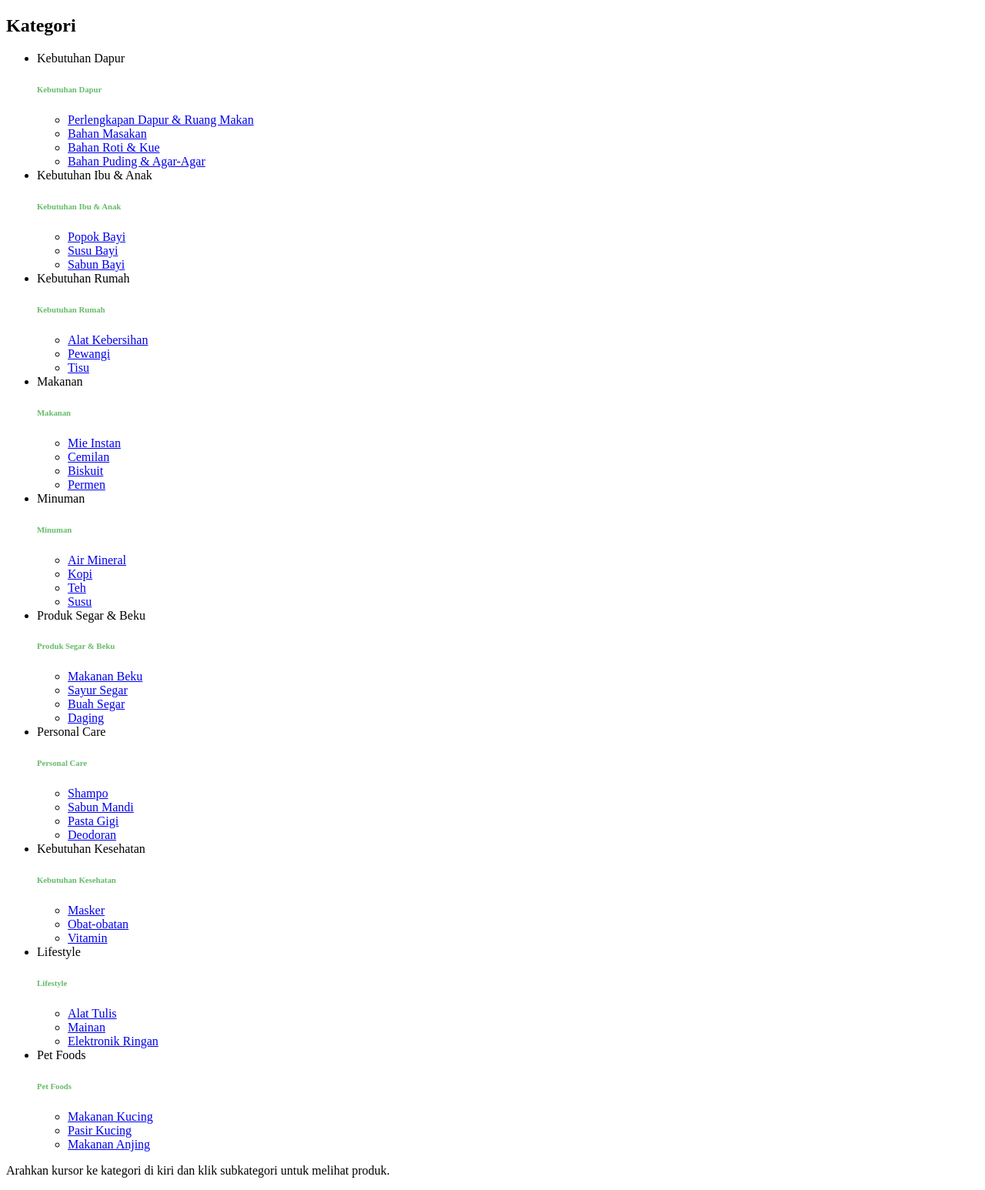
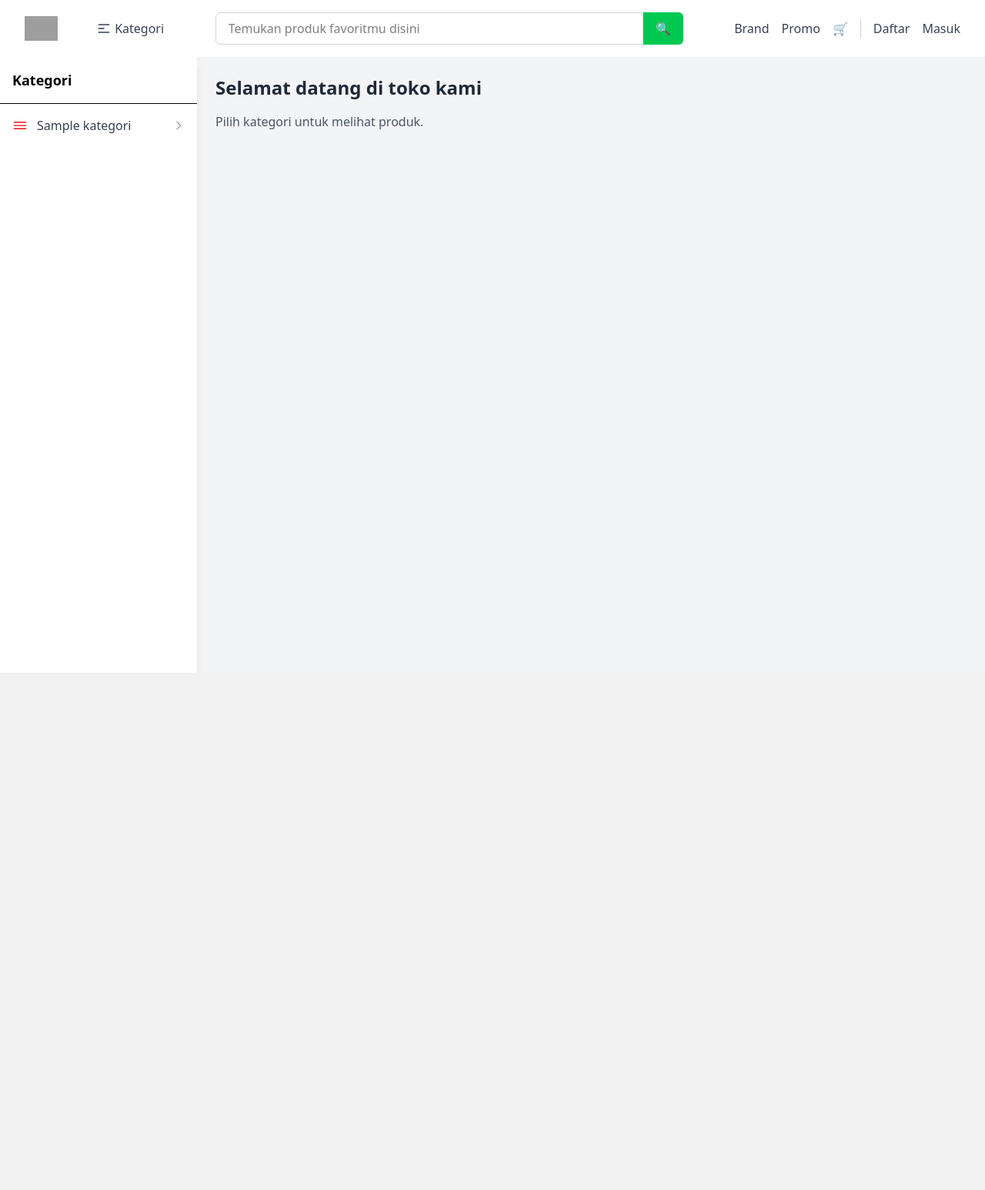
Before and after one commit to minoritas13/ProjekWeb, a PHP site: the page made by app/views/kategori/index.php in a window 1280 px wide. Shown: the whole page at 77% size. After the commit the page ends 874 px from the top, so only its background shows below. Run offline with PHP 8.4, Linux system fonts and the light colour scheme; the template is opened without the code that fills it: most values are stand-ins (such as "Sample title", 1, 10 or a date in 2020); some libraries are stand-ins or nearby versions; grey boxes are pictures that could not be loaded.

Commit message:
buat kategori

```diff
--- a/app/views/dashboardAdmin/index.php
+++ b/app/views/dashboardAdmin/index.php
@@ -30,9 +30,11 @@
                 </tr>
             </thead>
             <tbody class="text-gray-700">
+                <?php $no = 1; // Initialize a counter variable
+                ?>
                 <?php foreach ($data['barang'] as $barang): ?>
                     <tr class="hover:bg-gray-50 border-t">
-                        <td class="px-4 py-3"><?= $barang['id']; ?></td>
+                        <td class="px-4 py-3"><?= $no++; ?></td>
                         <td class="px-4 py-3"><?= $barang['nama']; ?></td>
                         <td class="px-4 py-3"><?= number_format($barang['harga'], 0, ',', '.'); ?></td>
                         <td class="px-4 py-3"><?= $barang['stok']; ?></td>
--- a/app/views/kategori/index.php
+++ b/app/views/kategori/index.php
@@ -1,64 +1,33 @@
-<!DOCTYPE html>
-<html lang="id">
-
-<head>
-  <meta charset="UTF-8">
-  <title>Kategori</title>
-</head>
-
-<body class="bg-light">
-  <!-- Main Content -->
-  <main class="d-flex min-vh-100">
-
-    <!-- Sidebar Kategori -->
-    <aside class="w-25 bg-white shadow-sm p-4">
-      <h2 class="h6 fw-semibold mb-4">Kategori</h2>
-      <ul class="list-unstyled small text-secondary">
-        <?php
-        $kategori = [
-          "Kebutuhan Dapur" => [
-            "Perlengkapan Dapur & Ruang Makan",
-            "Bahan Masakan",
-            "Bahan Roti & Kue",
-            "Bahan Puding & Agar-Agar"
-          ],
-          "Kebutuhan Ibu & Anak" => ["Popok Bayi", "Susu Bayi", "Sabun Bayi"],
-          "Kebutuhan Rumah" => ["Alat Kebersihan", "Pewangi", "Tisu"],
-          "Makanan" => ["Mie Instan", "Cemilan", "Biskuit", "Permen"],
-          "Minuman" => ["Air Mineral", "Kopi", "Teh", "Susu"],
-          "Produk Segar & Beku" => ["Makanan Beku", "Sayur Segar", "Buah Segar", "Daging"],
-          "Personal Care" => ["Shampo", "Sabun Mandi", "Pasta Gigi", "Deodoran"],
-          "Kebutuhan Kesehatan" => ["Masker", "Obat-obatan", "Vitamin"],
-          "Lifestyle" => ["Alat Tulis", "Mainan", "Elektronik Ringan"],
-          "Pet Foods" => ["Makanan Kucing", "Pasir Kucing", "Makanan Anjing"]
-        ];
-
-        foreach ($kategori as $nama => $sub) {
-          echo "<li class='group mb-2'>";
-          echo "<div class='p-2 rounded hover-bg-light fw-medium' style='cursor:pointer;'>$nama</div>";
-          echo "<div class='submenu rounded'>";
-          echo "<h6 class='fw-semibold mb-2' style='color: #66BB6A;'>$nama</h6>";
-          echo "<ul class='list-unstyled small text-dark'>";
-          foreach ($sub as $s) {
-            $link = "produk.php?kategori=" . urlencode($s);
-            echo "<li><a href='$link' class='text-primary text-decoration-none d-block py-1'>{$s}</a></li>";
-          }
-          echo "</ul>";
-          echo "</div>";
-          echo "</li>";
-        }
-        ?>
+  <div class="flex h-screen bg-gray-100">
+    <!-- Sidebar -->
+    <aside class="w-64 bg-white shadow-lg">
+      <div class="p-4 text-lg font-semibold border-b">Kategori</div>
+      <ul class="divide-y divide-gray-200">
+        <?php foreach ($data['kategori'] as $kategori): ?>
+          <a href="<?= BASEURL ?>/kategori/produk/<?= $kategori['id']; ?>">
+            <li class="flex justify-between items-center p-4 hover:bg-gray-50 cursor-pointer">
+              <div class="flex items-center gap-3 text-red-500">
+                <svg class="w-5 h-5" fill="none" stroke="currentColor" stroke-width="2"
+                  viewBox="0 0 24 24">
+                  <path stroke-linecap="round" stroke-linejoin="round"
+                    d="M3 7h18M3 12h18M3 17h18" />
+                </svg>
+                <span class="text-gray-700"><?= $kategori['nama_kategori']; ?></span>
+              </div>
+              <svg class="w-4 h-4 text-gray-400" fill="none" stroke="currentColor" stroke-width="2"
+                viewBox="0 0 24 24">
+                <path stroke-linecap="round" stroke-linejoin="round"
+                  d="M9 5l7 7-7 7" />
+              </svg>
+            </li>
+          </a>
+        <?php endforeach; ?>
       </ul>
     </aside>
 
-    <!-- Area Kosong -->
-    <section class="w-75 p-4">
-      <p class="text-muted">Arahkan kursor ke kategori di kiri dan klik subkategori untuk melihat produk.</p>
-    </section>
-
-  </main>
-
-
-</body>
-
-</html>
+    <!-- Konten kanan -->
+    <main class="flex-1 p-6">
+      <h1 class="text-2xl font-bold text-gray-800 mb-4">Selamat datang di toko kami</h1>
+      <p class="text-gray-600">Pilih kategori untuk melihat produk.</p>
+    </main>
+  </div>
--- a/app/views/template/header.php
+++ b/app/views/template/header.php
@@ -19,7 +19,7 @@
       </div>
 
       <!-- Kategori -->
-      <a href="#" class="text-gray-700 hover:text-gray-900 font-medium flex items-center gap-1">
+      <a href="<?= BASEURL ?>/kategori" class="text-gray-700 hover:text-gray-900 font-medium flex items-center gap-1">
         <svg xmlns="http://www.w3.org/2000/svg" class="h-5 w-5" fill="none" viewBox="0 0 24 24" stroke="currentColor">
           <path stroke-linecap="round" stroke-linejoin="round" stroke-width="2" d="M4 6h16M4 12h8m-8 6h16" />
         </svg>
```
Also changed, not shown: app/controllers/Kategori.php (+29 -5 lines), app/views/kategori/produk.php (added, +16 -0 lines).
